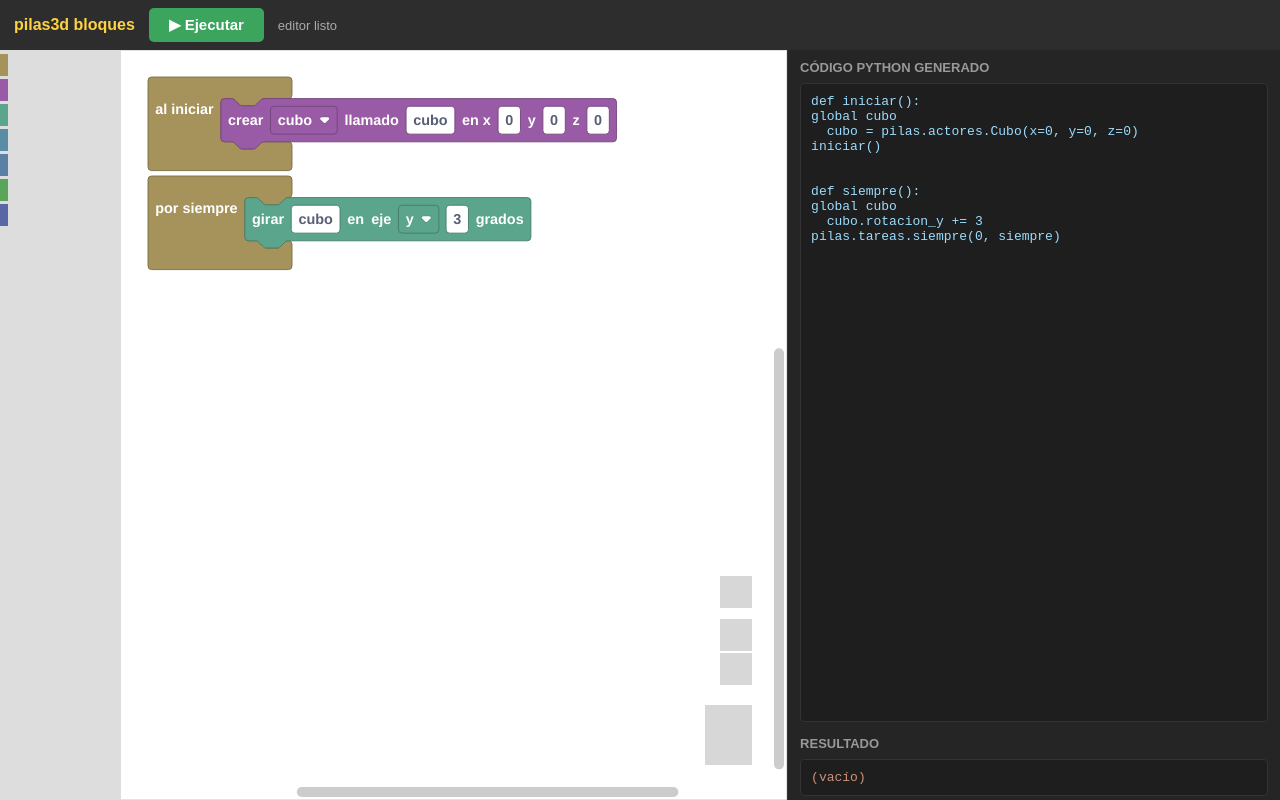
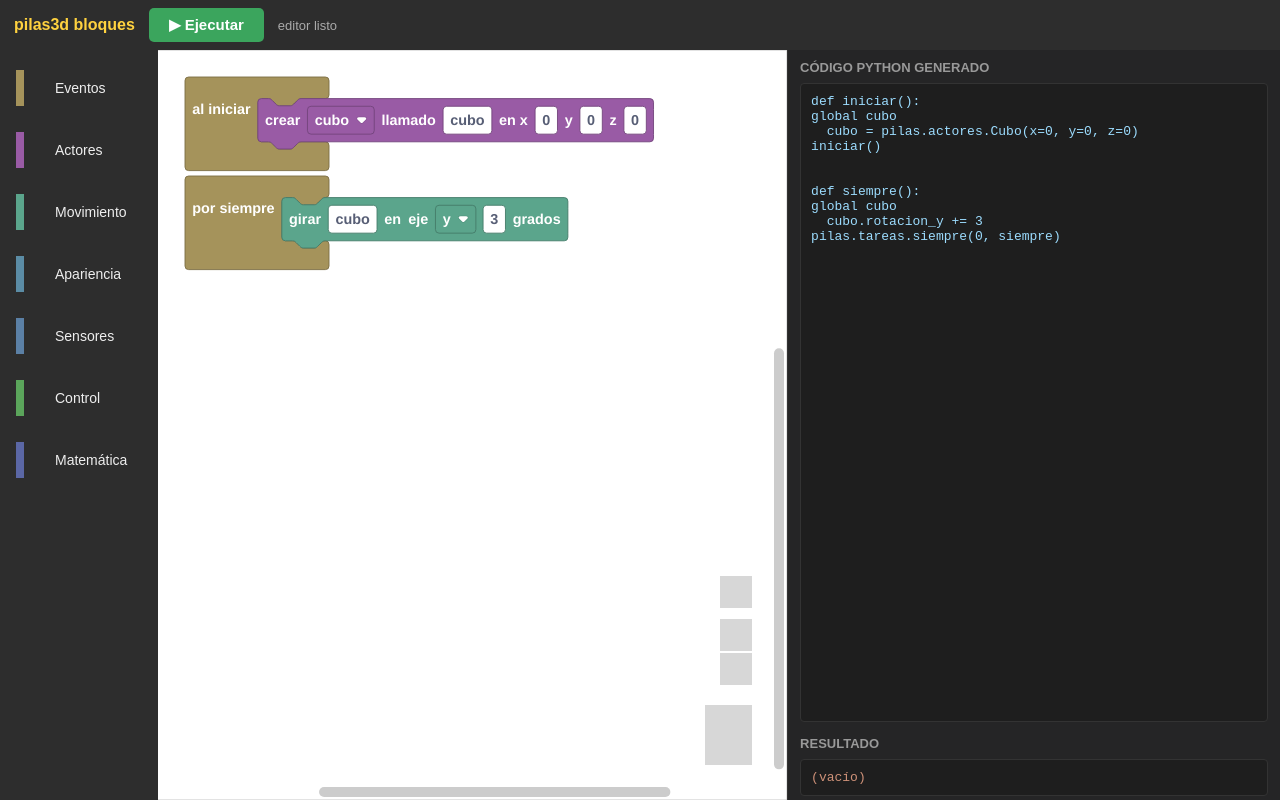
Before and after one commit to galeanolukas/Pilas3D-Engine, a plain HTML site: page pilas3d/bloques_web/index.html in a window 1280 px wide. Drawn offline with Linux system fonts and the light colour scheme; no server answers; grey boxes are pictures that could not be loaded.

Commit message:
bloques: toolbox legible con tema oscuro
Las categorías del toolbox quedaban casi invisibles (texto oscuro
sobre fondo oscuro). CSS sobre .blocklyToolboxCategory /
.blocklyTreeLabel: fondo #2d2d2d, texto claro 14px, filas con
padding y hover, flyout oscuro.

Generated with [Devin](https://devin.ai)

Co-Authored-By: Devin <158243242+devin-ai-integration[bot]@users.noreply.github.com>

```diff
--- a/pilas3d/bloques_web/index.html
+++ b/pilas3d/bloques_web/index.html
@@ -29,6 +29,28 @@
     font-family: monospace; font-size: 13px; overflow: auto;
     white-space: pre; color: #9cdcfe; }
   #salida { flex: 0 0 auto; max-height: 30%; color: #ce9178; }
+
+  /* toolbox de Blockly: tema oscuro legible */
+  .blocklyToolbox, .blocklyToolboxDiv {
+    background: #2d2d2d !important; padding-top: 8px; }
+  .blocklyToolboxCategory { display: flex !important;
+    align-items: center; padding: 10px 12px !important;
+    margin: 2px 4px !important; border-radius: 6px;
+    cursor: pointer; }
+  .blocklyToolboxCategory:hover { background: #3d3d3d !important; }
+  .blocklyTreeRow { height: auto !important;
+                    padding: 10px 12px !important;
+                    margin-bottom: 2px !important; }
+  .blocklyTreeRow:hover { background: #3d3d3d !important; }
+  .blocklyTreeRowContentContainer { display: flex;
+    align-items: center; }
+  .blocklyTreeLabel, .blocklyToolboxCategoryLabel {
+    color: #eee !important; font-size: 14px !important;
+    font-family: sans-serif !important; cursor: pointer;
+    white-space: nowrap; }
+  .blocklyTreeSelected { background: #454545 !important; }
+  .blocklyFlyoutBackground { fill: #252526 !important;
+    fill-opacity: 1 !important; }
 </style>
 </head>
 <body>
```
